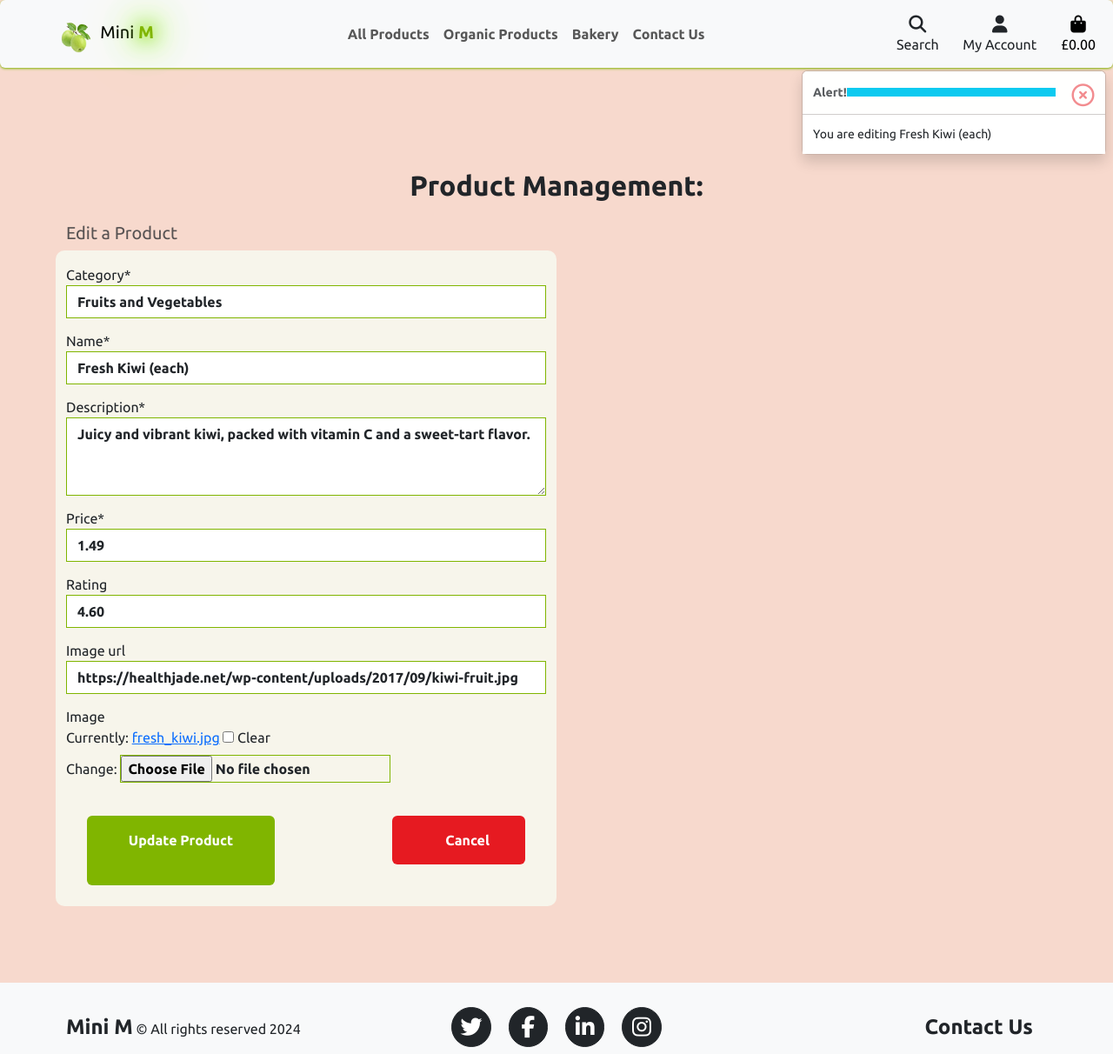
After one commit to Esmael-Pinho/fourth-milestone-project, a Django app: page /products/edit/1/ in a window 1280 px wide. The commit adds this page. Shown: the whole page at 87% size. Run offline with Django 3.2, Linux system fonts and the light colour scheme; data comes from the database, SQL or seed files in the repository; some libraries are stand-ins or nearby versions; some web fonts are replaced.

Commit message:
added edit products, functionality

```diff
--- /dev/null
+++ b/products/templates/products/edit_product.html
@@ -0,0 +1,51 @@
+{% extends "base.html" %}
+{% load static %}
+
+{% block page_header %}
+    <div class="container header-container">
+        <div class="row">
+            <div class="col"></div>
+        </div>
+    </div>
+{% endblock %}
+
+{% block content %}
+    <div class="overlay"></div>
+    <div class="container">
+        <div class="row justify-content-center">
+            <div class="col-12 col-md-6 text-center">
+                <h2 class="logo-font mb-4">Product Management:</h2>
+            </div>
+        </div>
+
+        <div class="row">
+            <h5 class="text-muted">Edit a Product</h5>
+            <div class="col-12 col-md-6 py-3 add-form-cont">
+                <form method="POST" action="{% url 'edit_product' product.id %}" class="form mb-2 add-form" enctype="multipart/form-data">
+                    {% csrf_token %}
+                    {{ form | crispy }}
+                    <div class="row mt-4">
+                        <div class="col-12">
+                            <div class="row justify-content-around">
+                                <div class="col-sm-12 col-lg-5 text-lg-start">
+                                    <button type="submit" class="btn button-green">
+                                        <span class="font-weight-bold">Update Product</span>
+                                        <span class="icon">
+                                            <i class="fa-solid fa-circle-plus"></i>
+                                        </span>
+                                    </button>
+                                </div>
+                                <div class="col-sm-12 col-lg-5 text-lg-end">
+                                    <a href="{% url 'products' %}" class="btn button-green red">
+                                        <i class="fa-solid fa-angles-left"></i>
+                                        <span class="font-weight-bold">Cancel</span>
+                                    </a>
+                                </div>
+                            </div>
+                        </div>
+					</div>
+                </form>
+            </div>
+        </div>
+    </div>
+{% endblock %}
--- a/products/urls.py
+++ b/products/urls.py
@@ -5,4 +5,5 @@ urlpatterns = [
     path('', views.all_products, name='products'),
     path('<int:product_id>/', views.product_detail, name='product_detail'),
     path('add/', views.add_product, name='add_product'),
+    path('edit/<int:product_id>/', views.edit_product, name='edit_product'),
 ]
--- a/products/views.py
+++ b/products/views.py
@@ -95,3 +95,26 @@ def add_product(request):
     }
 
     return render(request, template, context)
+
+def edit_product(request, product_id):
+    """ Edit a product in the store """
+    product = get_object_or_404(Product, pk=product_id)
+    if request.method == 'POST':
+        form = ProductForm(request.POST, request.FILES, instance=product)
+        if form.is_valid():
+            form.save()
+            messages.success(request, 'Successfully updated product!')
+            return redirect(reverse('product_detail', args=[product.id]))
+        else:
+            messages.error(request, 'Failed to update product. Please ensure the form is valid.')
+    else:
+        form = ProductForm(instance=product)
+        messages.info(request, f'You are editing {product.name}')
+
+    template = 'products/edit_product.html'
+    context = {
+        'form': form,
+        'product': product,
+    }
+
+    return render(request, template, context)
--- a/templates/includes/toasts/toast_info.html
+++ b/templates/includes/toasts/toast_info.html
@@ -1,7 +1,7 @@
 <div class="toast fade custom-toast show"  aria-live="assertive" aria-atomic="true">
   <div class="arrow-up arrow-success"></div>
   <div class="toast-header">
-  <strong class="me-auto">Info!</strong>
+  <strong class="me-auto">Alert!</strong>
   <div class="w-100 toast-capper bg-info"></div>
   <button type="button" class="btn-close" data-bs-dismiss="toast" aria-label="Close"><i class="fa-regular fa-circle-xmark"></i></button>
   </div>
```
